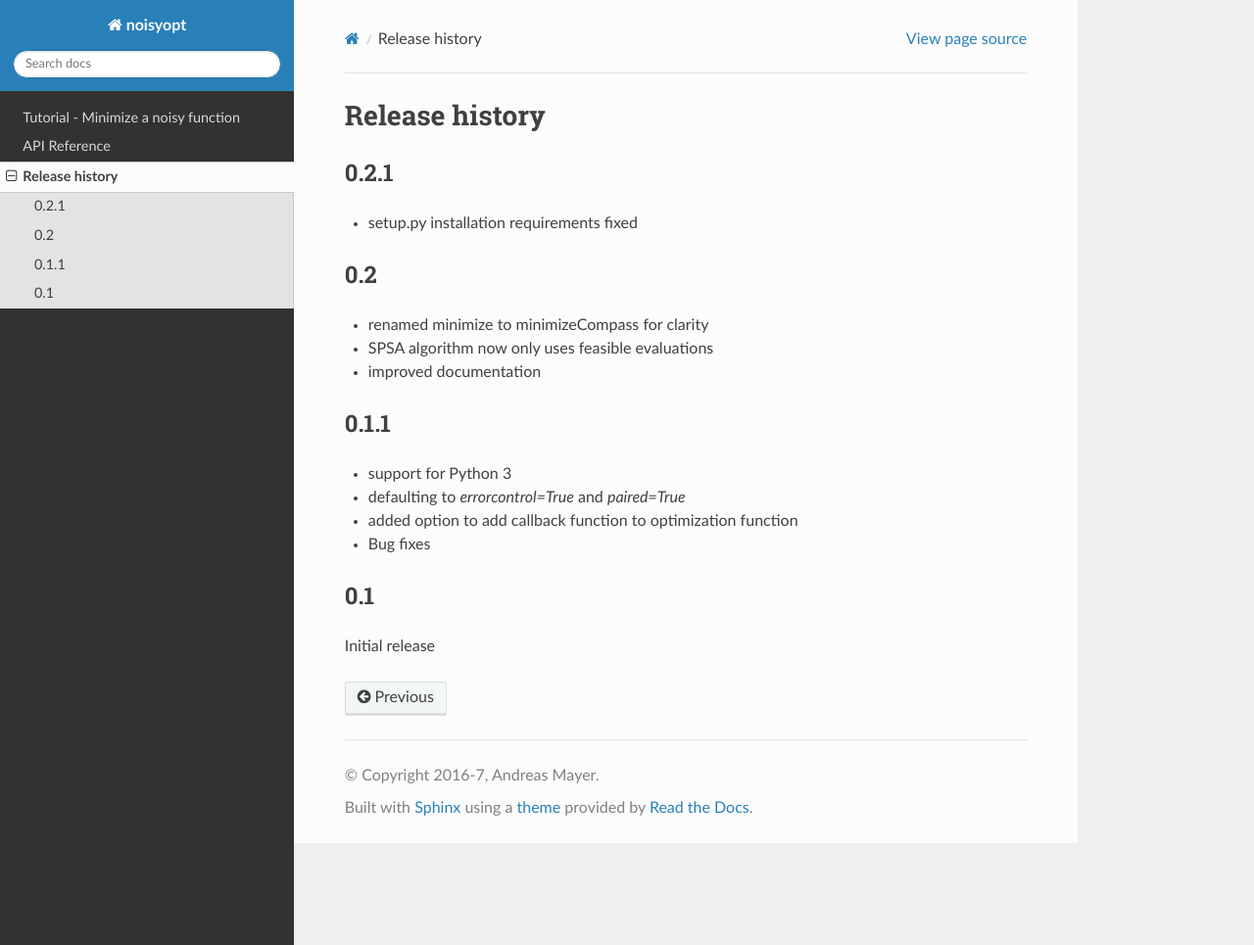
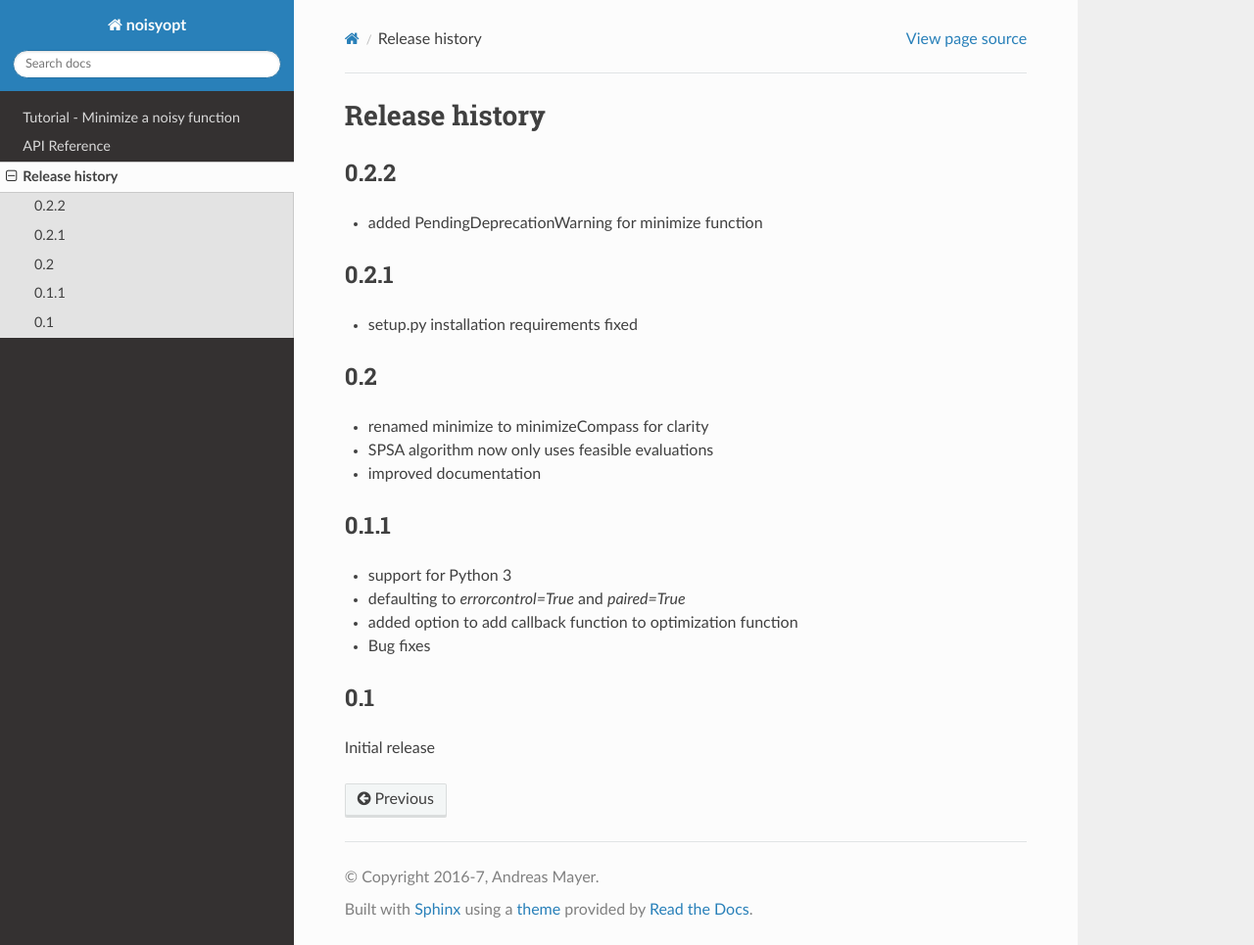
Before and after one commit to andim/noisyopt, a Sphinx documentation site: the page built from doc/changelog.rst, in a window 1280 px wide and 965 px high. Shown: the whole window at 98% size. Built offline with Sphinx 7.4.7 and the Read the Docs theme 2.0.0, drawn with Linux system fonts in a browser that asks for light colours; the version number could not be read and is left out.

Commit message:
changelog updated

```diff
--- a/doc/changelog.rst
+++ b/doc/changelog.rst
@@ -1,5 +1,9 @@
 Release history
 ###############
+
+0.2.2
+=====
+* added PendingDeprecationWarning for minimize function
 
 0.2.1
 =====
```
